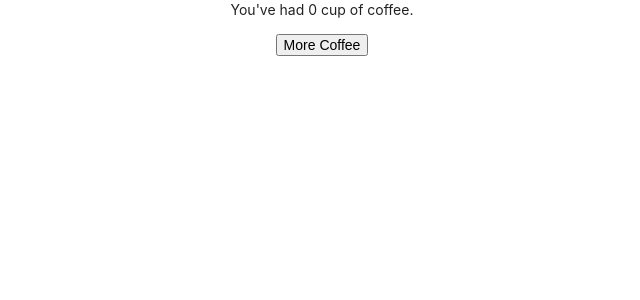
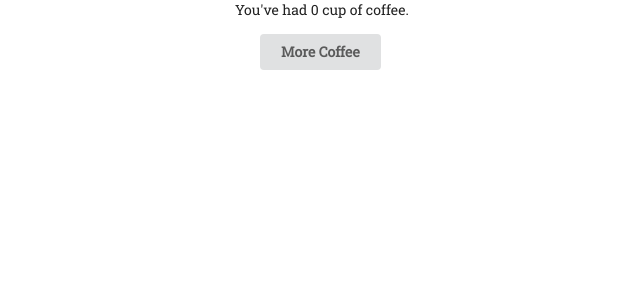
Before and after one commit to fallwall/hooks-tester, a React (Create React App) app: page / in a window 1280 px wide. Shown: the top 300 px of the page, without its empty margins (318-958 px from the left). Built offline with nearby package versions, Linux system fonts and the light colour scheme.

Commit message:
coffee icon

```diff
--- a/public/index.html
+++ b/public/index.html
@@ -12,6 +12,7 @@
       manifest.json provides metadata used when your web app is installed on a
       user's mobile device or desktop. See https://developers.google.com/web/fundamentals/web-app-manifest/
     -->
+  <link href="https://fonts.googleapis.com/css?family=Roboto+Slab&display=swap" rel="stylesheet">
   <link rel="stylesheet" href="//cdn.jsdelivr.net/npm/semantic-ui@2.4.2/dist/semantic.min.css" />
   <link rel="manifest" href="%PUBLIC_URL%/manifest.json" />
   <!--
--- a/src/App.css
+++ b/src/App.css
@@ -1,3 +1,8 @@
 * {
   text-align: center;
+  font-family: 'Roboto Slab', serif;
 }
+
+button {
+  font-family: 'Roboto Slab', serif;
+}
--- a/src/App.js
+++ b/src/App.js
@@ -15,11 +15,15 @@ export default function App() {
 
   return (
     <div>
-      <p className="glitch">You've had {count} {count < 2 ? "cup" : "cups"} of coffee.</p>
+      <p>You've had {count} {count < 2 ? "cup" : "cups"} of coffee.</p>
 
       <button
+        className="ui animated button"
         onKeyDown={(e)=>console.log(e.key)}
-        onClick={() => setCount(count + 1)}>More Coffee</button>
+        onClick={() => setCount(count + 1)}>
+         <div class="visible content">More Coffee</div>
+    <div class="hidden content"><i aria-hidden="true" class="coffee icon"></i></div>
+        </button>
       <div className="coffees">
         {Array(count).fill("coffee").map(item =>
           <i aria-hidden="true" class="coffee huge icon"></i>
```
